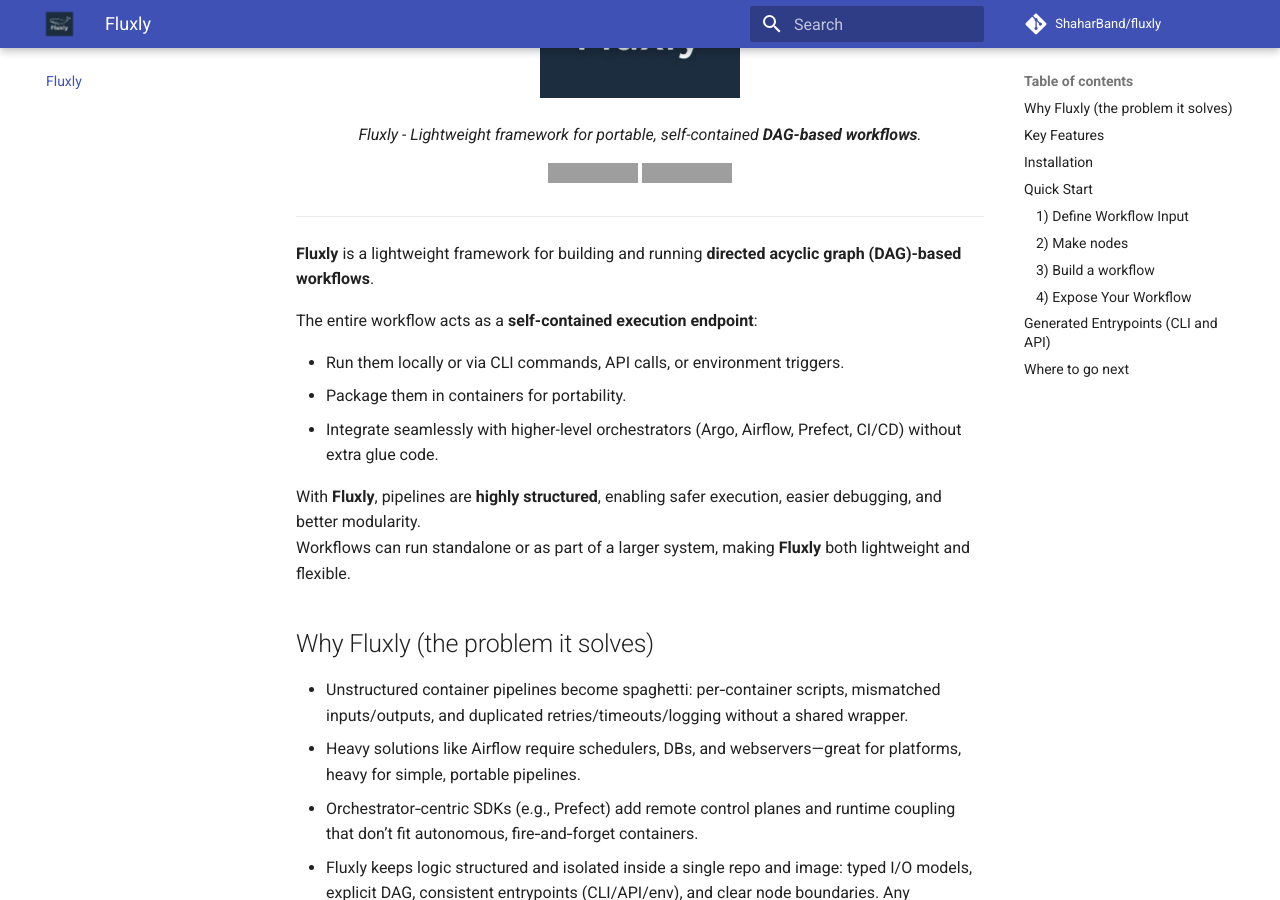
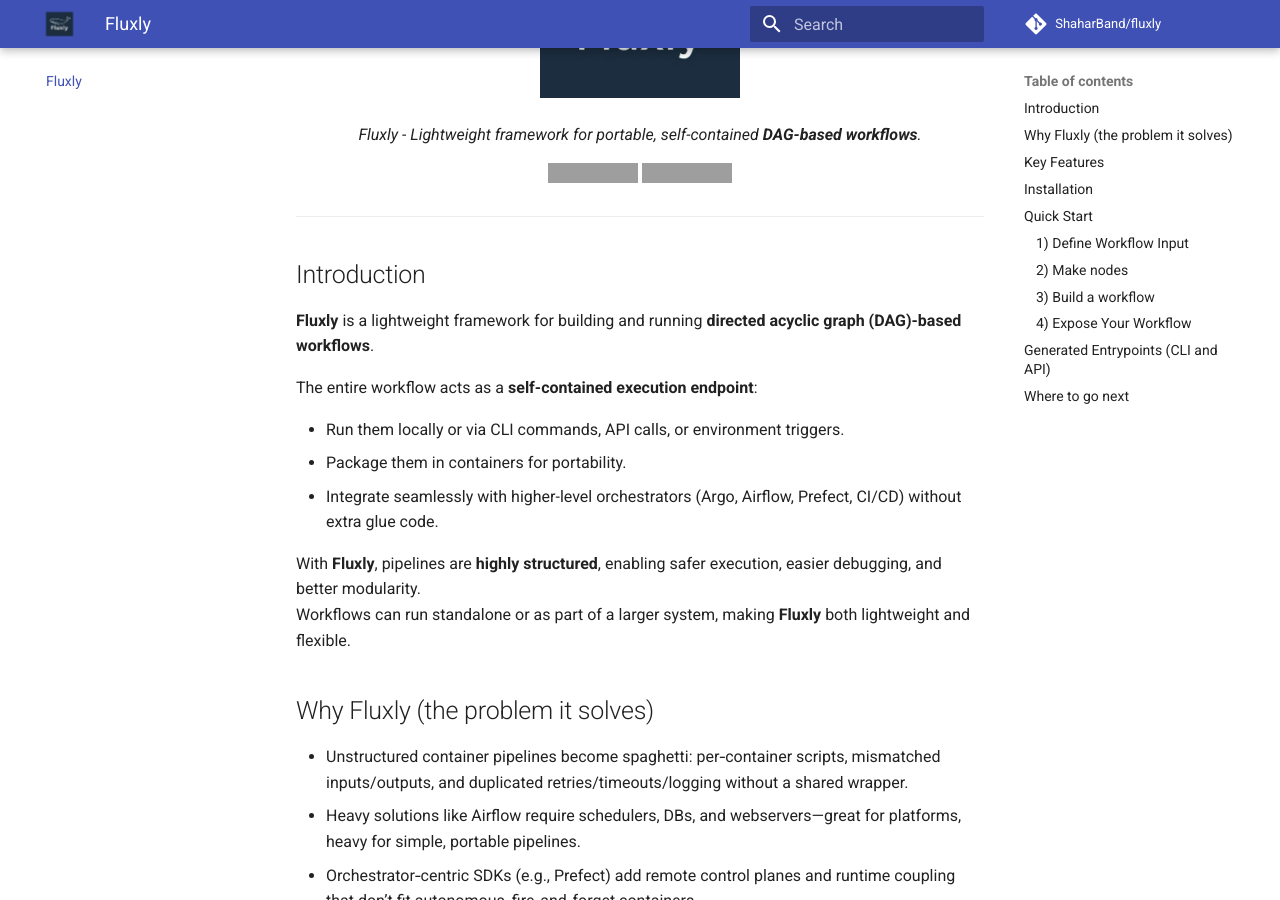
Before and after one commit to ShaharBand/fluxly, an MkDocs documentation site: the page built from docs/index.md, in a window 1280 px wide and 900 px high, scrolled down 308 px. Built offline with MkDocs 1.6.1 and Material for MkDocs 9.7.7, drawn with Linux system fonts in a browser that asks for light colours; comment, search, counter and statistics services are not loaded; grey boxes are pictures that could not be loaded.

Commit message:
docs fix

```diff
--- a/docs/index.md
+++ b/docs/index.md
@@ -14,6 +14,7 @@
 
 ---
 
+## Introduction
 **Fluxly** is a lightweight framework for building and running **directed acyclic graph (DAG)-based workflows**.
 
 The entire workflow acts as a **self-contained execution endpoint**:
```
Also changed, not shown: README.md (+2 -0 lines).
